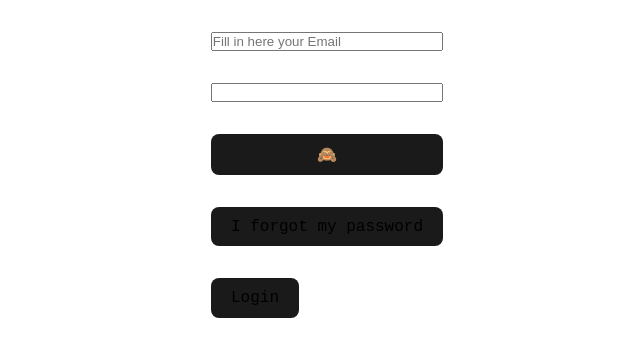
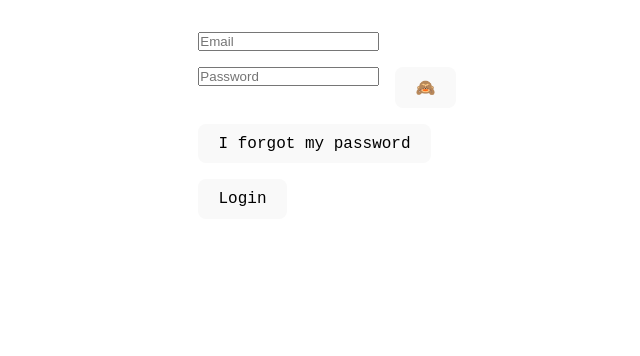
Before and after one commit to umyar/login, a React (Vite) app: page / in a window 1280 px wide. Shown: the top 356 px of the page, without its empty margins (313-953 px from the left). Built offline with nearby package versions, Linux system fonts and the light colour scheme; a web font is replaced by a local one.

Commit message:
layout WIP

```diff
--- a/src/components/login/Login.tsx
+++ b/src/components/login/Login.tsx
@@ -3,12 +3,12 @@ import { Field, Form, Formik } from 'formik';
 import * as Yup from 'yup';
 
 // TODO: alias for ui directory
-import { Box, Button, Feedback } from '../../ui';
+import { Box, Button, Feedback, Input, LoginFormLayout } from '../../ui';
 import { getErrorMessage } from '../../utils/errors.ts';
 
 import { httpClient } from '../../utils/http-client.ts';
 import { ISeverResponse } from '../../types.ts';
-import { VALIDATORS } from '../../utils/user_input_validators';
+import { VALIDATORS } from '../../utils/user-input-validators';
 
 interface ICredentials {
   email: string;
@@ -63,16 +63,21 @@ export const LoginForm = ({ onForgotPasswordClick, onLoginSuccess }: ILoginFormP
       })}
       onSubmit={onSubmitCredentials}
     >
-      {({ isSubmitting, errors, setFieldValue }) => {
+      {({ values, isSubmitting, errors, setFieldValue }) => {
+        console.log('values', values);
+
         return (
           <Form>
+            <LoginFormLayout>
               <Box direction="column">
                 {error ? <Feedback type="error" text={error} /> : null}
                 <Box direction="column">
+                  <Box>
                     <Field
                       label="Email"
-                  placeholder="Fill in here your Email"
+                      placeholder="Email"
                       name="email"
+                      as={Input}
                       autoComplete="email"
                       error={Boolean(errors.email)}
                       helperText={errors.email}
@@ -80,10 +85,14 @@ export const LoginForm = ({ onForgotPasswordClick, onLoginSuccess }: ILoginFormP
                         setFieldValue('email', event.target.value);
                       }}
                     />
+                  </Box>
+                  <Box direction="row">
                     <Field
                       label="Password"
+                      placeholder="Password"
                       type={showPassword ? 'text' : 'password'}
                       name="password"
+                      as={Input}
                       autoComplete="current-password"
                       error={Boolean(errors.password)}
                       helperText={errors.password}
@@ -94,6 +103,7 @@ export const LoginForm = ({ onForgotPasswordClick, onLoginSuccess }: ILoginFormP
                     />
                     <Button onClick={togglePasswordVisibility}>{showPassword ? '🐵' : '🙈'}</Button>
                   </Box>
+                </Box>
                 <Box>
                   <Button onClick={onForgotPasswordClick}>I forgot my password</Button>
                 </Box>
@@ -103,6 +113,7 @@ export const LoginForm = ({ onForgotPasswordClick, onLoginSuccess }: ILoginFormP
                   </Button>
                 </Box>
               </Box>
+            </LoginFormLayout>
           </Form>
         );
       }}
--- a/src/ui/components/Box/Box.tsx
+++ b/src/ui/components/Box/Box.tsx
@@ -1,8 +1,13 @@
-import { IBoxProps } from '../../types.ts';
+import { IReactChildrenBase } from '../../types.ts';
 
 import './box.css';
 
-export const Box = ({ children, direction }: IBoxProps) => {
+export interface IBoxProps extends IReactChildrenBase {
+  direction?: 'row' | 'column';
+  gap?: number;
+}
+
+export const Box = ({ children, direction, gap = 1 }: IBoxProps) => {
   const getClassName = () => {
     if (direction === 'column') {
       return 'box-vertical';
@@ -11,5 +16,9 @@ export const Box = ({ children, direction }: IBoxProps) => {
     return 'box-horizontal';
   };
 
-  return <div className={getClassName()}>{children}</div>;
+  return (
+    <div className={getClassName()} style={{ '--gap': `${gap}rem` }}>
+      {children}
+    </div>
+  );
 };
--- a/src/ui/components/Box/box.css
+++ b/src/ui/components/Box/box.css
@@ -1,11 +1,11 @@
 .box-vertical {
   display: flex;
   flex-direction: column;
-  gap: 2rem;
+  gap: var(--gap);
 }
 
 .box-horizontal {
   display: flex;
   flex-direction: row;
-  gap: 2rem;
+  gap: var(--gap);
 }
--- a/src/ui/components/Button/common.css
+++ b/src/ui/components/Button/common.css
@@ -1,4 +1,4 @@
-.button {
+button {
   border-radius: 8px;
   border: 1px solid transparent;
   padding: 0.6em 1.2em;
@@ -10,11 +10,17 @@
   transition: border-color 0.25s;
 }
 
-.button:hover {
+button:hover {
   border-color: #646cff;
 }
 
-.button:focus,
-.button:focus-visible {
+button:focus,
+button:focus-visible {
   outline: 4px auto -webkit-focus-ring-color;
 }
+
+@media (prefers-color-scheme: light) {
+  button {
+    background-color: #f9f9f9;
+  }
+}
--- a/src/ui/components/Input/Input.tsx
+++ b/src/ui/components/Input/Input.tsx
@@ -1,21 +1,44 @@
 import { ChangeEvent } from 'react';
 
-import '../../ui.css';
+import './input.css';
+import { Box } from '../Box/Box.tsx';
 
 interface IInputProps {
   value: string;
-  onChange: (value: string) => void;
+  onChange: (event: ChangeEvent<HTMLInputElement>) => void;
   placeholder: string;
+  helperText?: string;
+  error?: boolean;
   type: 'text' | 'password';
   disabled?: boolean;
 }
 
-export const Input = ({ value, onChange, type, placeholder, disabled }: IInputProps) => {
+export const Input = ({ value, onChange, type, placeholder, disabled, helperText, error }: IInputProps) => {
+  console.log('input', { value, onChange, type, placeholder, disabled, helperText, error });
+
+  const getTipClassName = (error: IInputProps['error']) => {
+    if (error) {
+      return 'input-helper-error';
+    }
+
+    return 'input-helper-info';
+  };
+
   const onChangeInput = (e: ChangeEvent<HTMLInputElement>) => {
-    onChange(e.target.value);
+    onChange(e);
   };
 
   return (
-    <input type={type} value={value} onChange={onChangeInput} disabled={Boolean(disabled)} placeholder={placeholder} />
+    <Box direction="column">
+      <input
+        type={type}
+        value={value}
+        onChange={onChangeInput}
+        disabled={Boolean(disabled)}
+        placeholder={placeholder}
+      />
+
+      {helperText ? <span className={getTipClassName(error)}>{helperText}</span> : null}
+    </Box>
   );
 };
--- a/src/ui/components/Input/input.css
+++ b/src/ui/components/Input/input.css
@@ -1,4 +1,7 @@
 input[type='text'] {
+  width: 100%;
+  height: 3rem;
+  /*height: 2em;*/
   border-radius: 8px;
   border: 1px solid transparent;
   padding: 0.6em 1.2em;
@@ -10,7 +13,6 @@ input[type='text'] {
     border-color 0.25s,
     background-color 0.25s,
     box-shadow 0.25s;
-  box-sizing: border-box;
   width: 100%; /* Adjust width as needed */
 }
 
--- /dev/null
+++ b/src/ui/components/LoginFormLayout/LoginFormLayout.tsx
@@ -0,0 +1,9 @@
+import { IReactChildrenBase } from '../../types.ts';
+
+interface ILoginFormLayoutProps extends IReactChildrenBase {
+  mobile?: boolean;
+}
+
+export const LoginFormLayout = ({ mobile = false, children }: ILoginFormLayoutProps) => {
+  return <div className={mobile ? 'login-form-layout-desktop' : 'login-form-layout-mobile'}>{children}</div>;
+};
--- /dev/null
+++ b/src/ui/components/LoginFormLayout/login-layout.css
@@ -0,0 +1,7 @@
+.login-form-layout-desktop {
+  display: grid;
+}
+
+.login-form-layout-mobile {
+  display: grid;
+}
--- a/src/ui/index.ts
+++ b/src/ui/index.ts
@@ -1,4 +1,6 @@
 export { Box } from './components/Box/Box';
 export { Button } from './components/Button/Button';
 export { LinkButton } from './components/Button/LinkButton';
+export { LoginFormLayout } from './components/LoginFormLayout/LoginFormLayout';
+export { Input } from './components/Input/Input';
 export { Feedback } from './components/Feedback/Feedback';
--- a/src/ui/types.ts
+++ b/src/ui/types.ts
@@ -3,12 +3,8 @@ import { ReactNode } from 'react';
 // TODO: this type or interface after that?
 // type PropsWithChildren<P> = P & { children?: ReactNode };
 
-interface IReactChildrenBase {
+export interface IReactChildrenBase {
   children?: ReactNode;
-}
-
-export interface IBoxProps extends IReactChildrenBase {
-  direction?: 'row' | 'column';
 }
 
 // TODO: overloaded button props (submit -> w/o onClick)
```
Also changed, not shown: src/utils/user-input-validators.js (renamed from src/utils/user_input_validators.js). Lines whose indentation alone changed are shown as unchanged.
